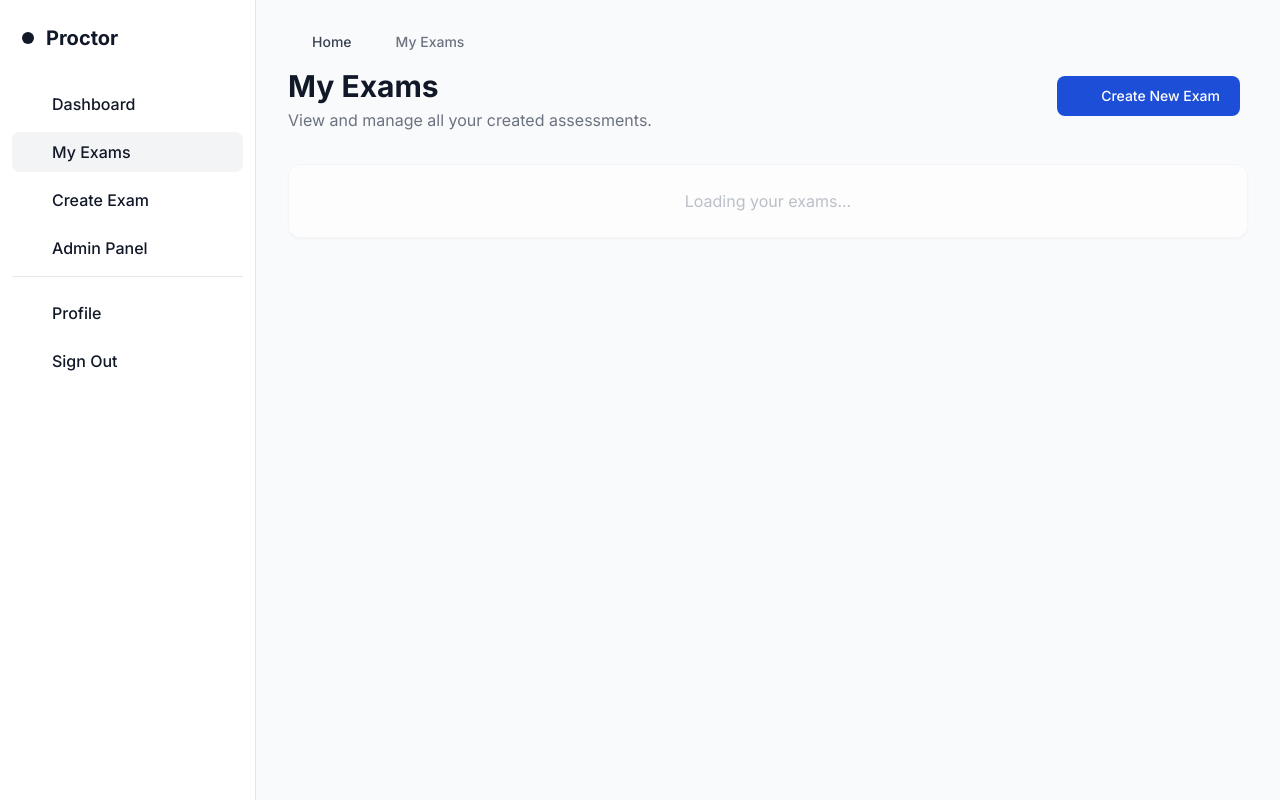
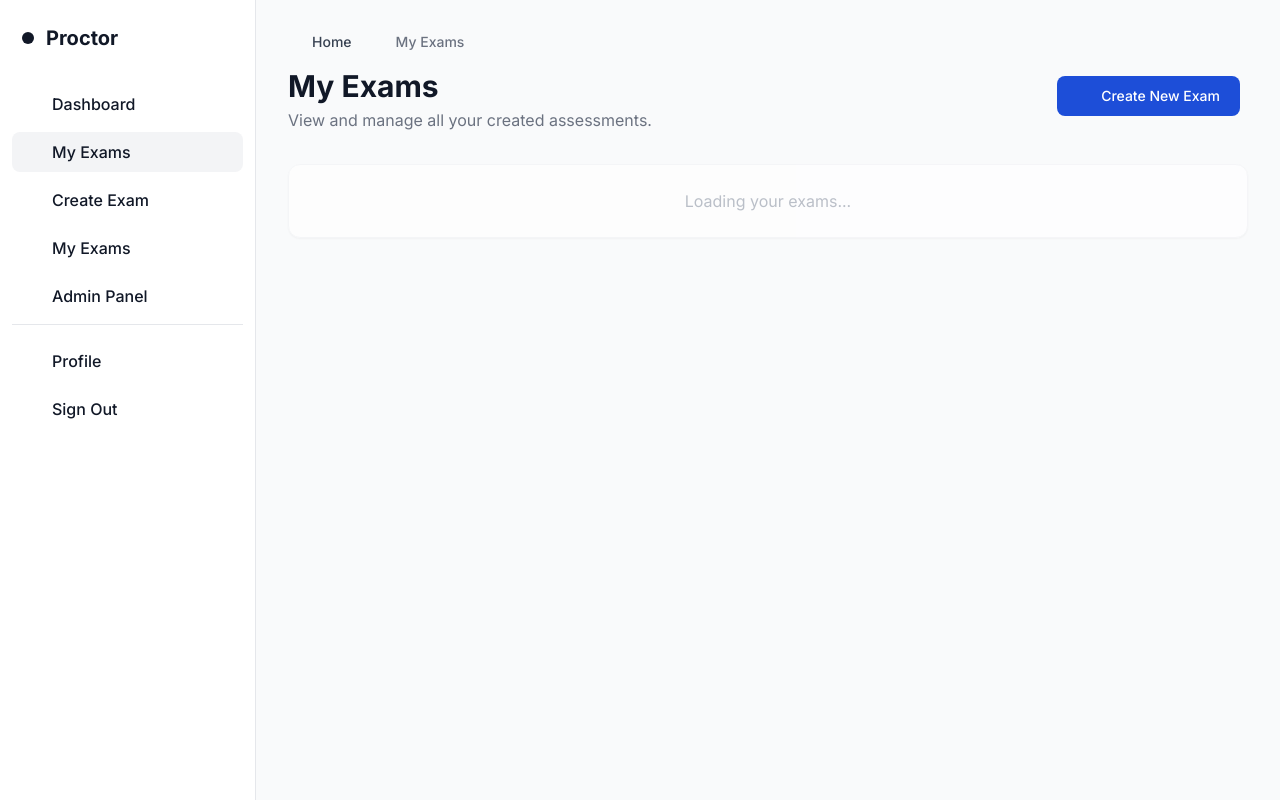
Before and after one commit to Sakshi443/ProctoringSystem, a Python web app: template templates/profDashboard/manage-exams.html in a window 1280 px wide. Run offline with Jinja, Linux system fonts and the light colour scheme; the template is opened without the code that fills it, so the values that code supplies are empty; some libraries are stand-ins or nearby versions.

Commit message:
Add 'My Exams' link to manage exams page

```diff
--- a/templates/profDashboard/manage-exams.html
+++ b/templates/profDashboard/manage-exams.html
@@ -78,6 +78,13 @@
                             class="w-5 h-5 text-gray-500 transition duration-75 group-hover:text-gray-900"></i>
                         <span class="ms-3">Create Exam</span>
                     </a>
+                </li>
+                <li>
+                  <a href="manage-exams.html" class="flex items-center p-2 text-gray-900 rounded-lg hover:bg-gray-100 group">
+                    <i data-lucide="file-text"
+                      class="w-5 h-5 text-gray-500 transition duration-75 group-hover:text-gray-900"></i>
+                    <span class="ms-3">My Exams</span>
+                  </a>
                 </li>
                 <li>
                     <a href="admin-panel.html"
```
